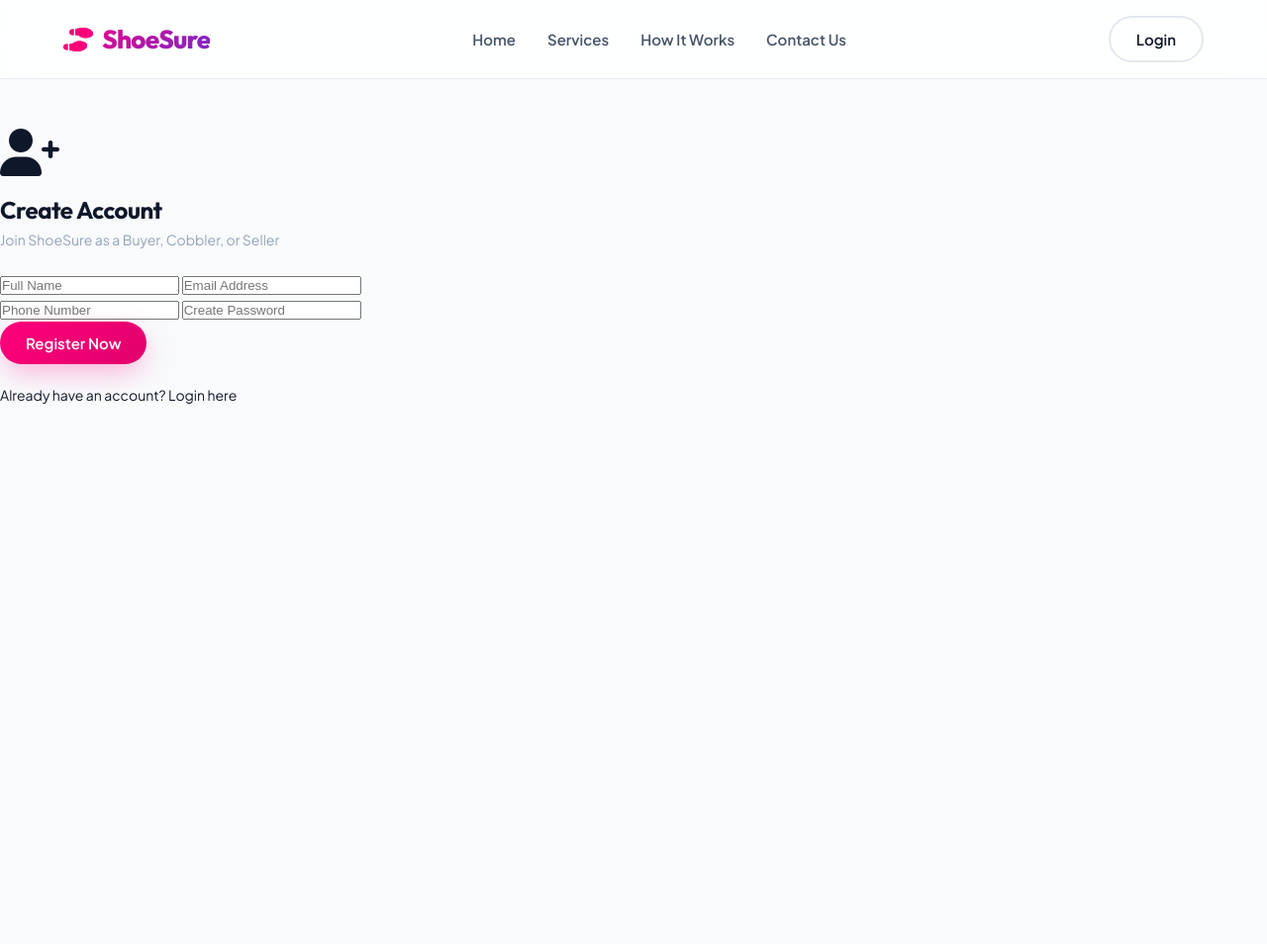
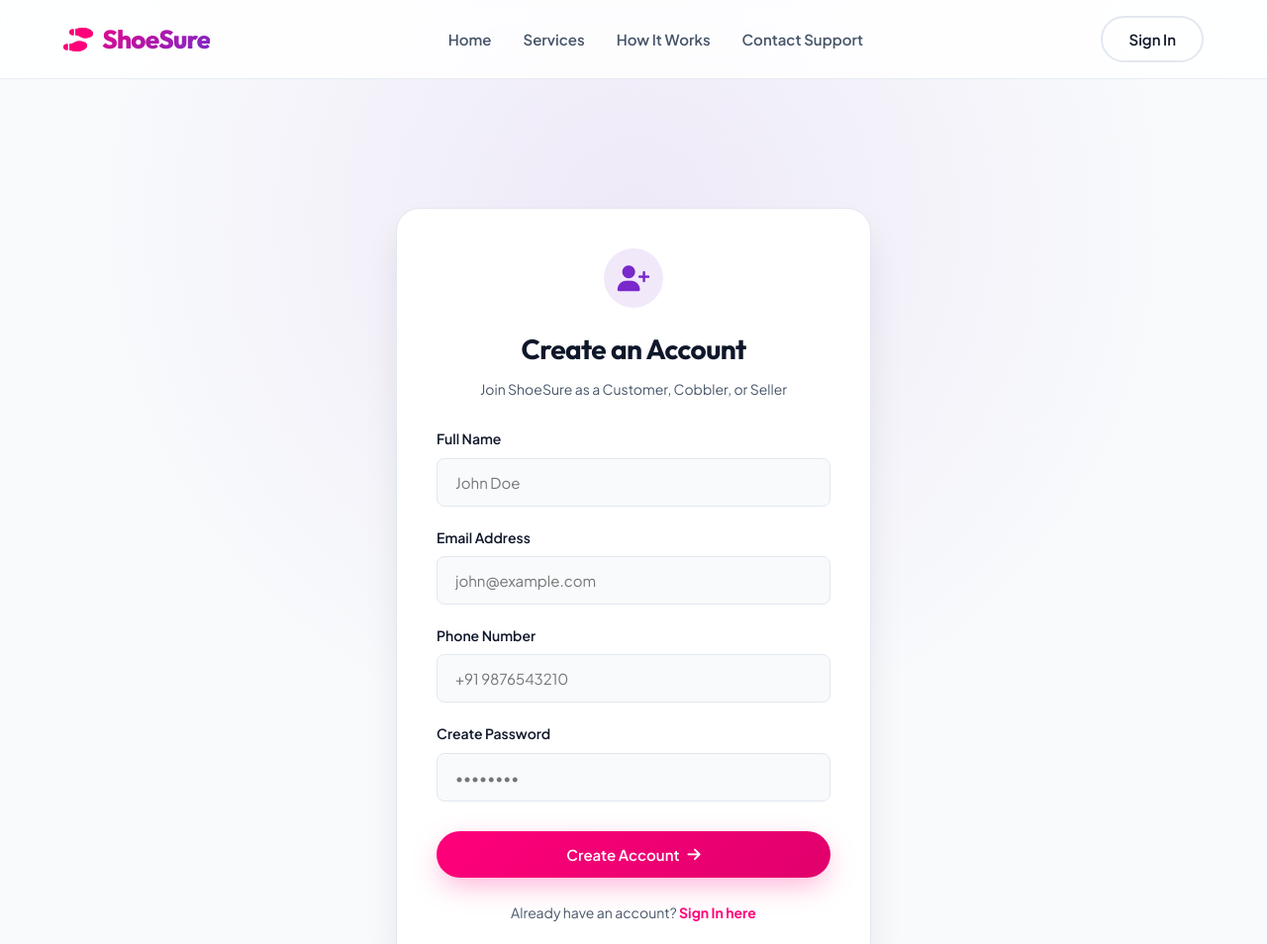
Before and after one commit to sajidtecho/ShoeSure, a plain HTML site: page pages/register.html in a window 1280 px wide. Shown: the top 954 px of the page at 99% size. Before the commit the page ends 800 px from the top, so only its background shows below. Drawn offline with Linux system fonts and the light colour scheme.

Commit message:
feat: add registration and get started onboarding pages

```diff
--- a/pages/register.html
+++ b/pages/register.html
@@ -3,15 +3,15 @@
 <head>
     <meta charset="UTF-8">
     <meta name="viewport" content="width=device-width, initial-scale=1.0">
-    <title>Register - ShoeSure</title>
+    <title>Register Account - ShoeSure</title>
     <!-- Stylesheets -->
     <link rel="stylesheet" href="../css/styles.css">
     <link rel="stylesheet" href="../css/pages.css">
-    <link rel="stylesheet" href="https://cdnjs.cloudflare.com/ajax/libs/font-awesome/6.0.0/css/all.min.css">
+    <link rel="stylesheet" href="https://cdnjs.cloudflare.com/ajax/libs/font-awesome/6.4.0/css/all.min.css">
 </head>
-<body>
+<body style="background: radial-gradient(circle at 50% 20%, rgba(121, 40, 202, 0.08) 0%, transparent 50%), var(--bg-main);">
 
-    <!-- Navbar -->
+    <!-- Sticky Glass Navbar -->
     <nav class="navbar">
         <div class="logo" onclick="window.location.href='../index.html'">
             <i class="fa-solid fa-shoe-prints"></i> ShoeSure
@@ -21,11 +21,11 @@
             <a href="../index.html">Home</a>
             <a href="services.html">Services</a>
             <a href="how-it-works.html">How It Works</a>
-            <a href="contact.html">Contact Us</a>
+            <a href="contact.html">Contact Support</a>
         </div>
 
-        <div class="buttons">
-            <button class="btn btn-outline" onclick="window.location.href='login.html'">Login</button>
+        <div class="nav-actions">
+            <button class="btn btn-outline" onclick="window.location.href='login.html'">Sign In</button>
         </div>
 
         <div class="hamburger">
@@ -35,25 +35,47 @@
         </div>
     </nav>
 
-    <!-- Register Container -->
-    <main class="form-container" style="max-width: 450px; margin-top: 50px;">
-        <i class="fa-solid fa-user-plus fa-3x" style="color: var(--primary-color); margin-bottom: 15px;"></i>
-        <h2>Create Account</h2>
-        <p style="font-size: 14px; color: var(--text-muted); margin-bottom: 20px;">Join ShoeSure as a Buyer, Cobbler, or Seller</p>
+    <!-- Register Form Container -->
+    <section class="section">
+        <div class="form-card" style="max-width: 480px; text-align: center;">
+            <div style="width: 60px; height: 60px; border-radius: 50%; background: rgba(121, 40, 202, 0.1); color: var(--accent-purple); display: flex; align-items: center; justify-content: center; font-size: 26px; margin: 0 auto 20px;">
+                <i class="fa-solid fa-user-plus"></i>
+            </div>
 
-        <form id="register-form">
-            <input type="text" id="name" name="name" placeholder="Full Name" required>
-            <input type="email" id="email" name="email" placeholder="Email Address" required>
-            <input type="text" id="contact" name="contact" placeholder="Phone Number" required>
-            <input type="password" id="password" name="password" placeholder="Create Password" required>
+            <h2 style="font-size: 28px; margin-bottom: 6px;">Create an Account</h2>
+            <p style="color: var(--text-secondary); font-size: 14px; margin-bottom: 28px;">Join ShoeSure as a Customer, Cobbler, or Seller</p>
 
-            <button type="submit" class="btn btn-primary">Register Now</button>
-        </form>
+            <form id="register-form">
+                <div class="form-group">
+                    <label class="form-label" for="name">Full Name</label>
+                    <input type="text" id="name" name="name" class="form-control" placeholder="John Doe" required>
+                </div>
 
-        <p style="margin-top: 20px; font-size: 14px;">
-            Already have an account? <a href="login.html">Login here</a>
-        </p>
-    </main>
+                <div class="form-group">
+                    <label class="form-label" for="email">Email Address</label>
+                    <input type="email" id="email" name="email" class="form-control" placeholder="john@example.com" required>
+                </div>
+
+                <div class="form-group">
+                    <label class="form-label" for="contact">Phone Number</label>
+                    <input type="text" id="contact" name="contact" class="form-control" placeholder="+91 9876543210" required>
+                </div>
+
+                <div class="form-group">
+                    <label class="form-label" for="password">Create Password</label>
+                    <input type="password" id="password" name="password" class="form-control" placeholder="••••••••" required>
+                </div>
+
+                <button type="submit" class="btn btn-primary" style="width: 100%; padding: 14px; margin-top: 10px;">
+                    Create Account <i class="fa-solid fa-arrow-right"></i>
+                </button>
+            </form>
+
+            <p style="margin-top: 24px; font-size: 14px; color: var(--text-secondary);">
+                Already have an account? <a href="login.html" style="font-weight: 700; color: var(--primary);">Sign In here</a>
+            </p>
+        </div>
+    </section>
 
     <!-- Scripts -->
     <script src="../js/main.js"></script>
```
Also changed, not shown: pages/start.html (+23 -15 lines).
